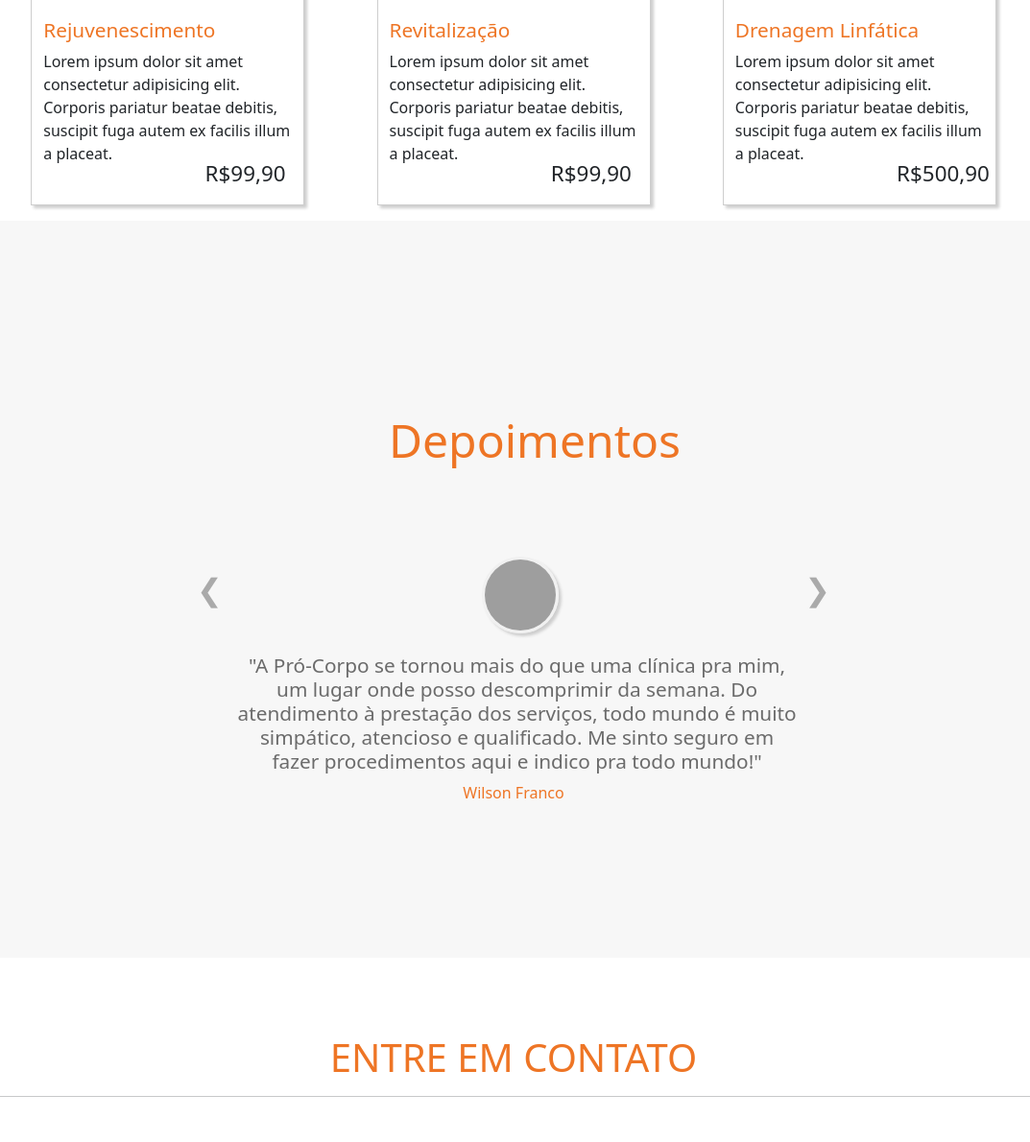
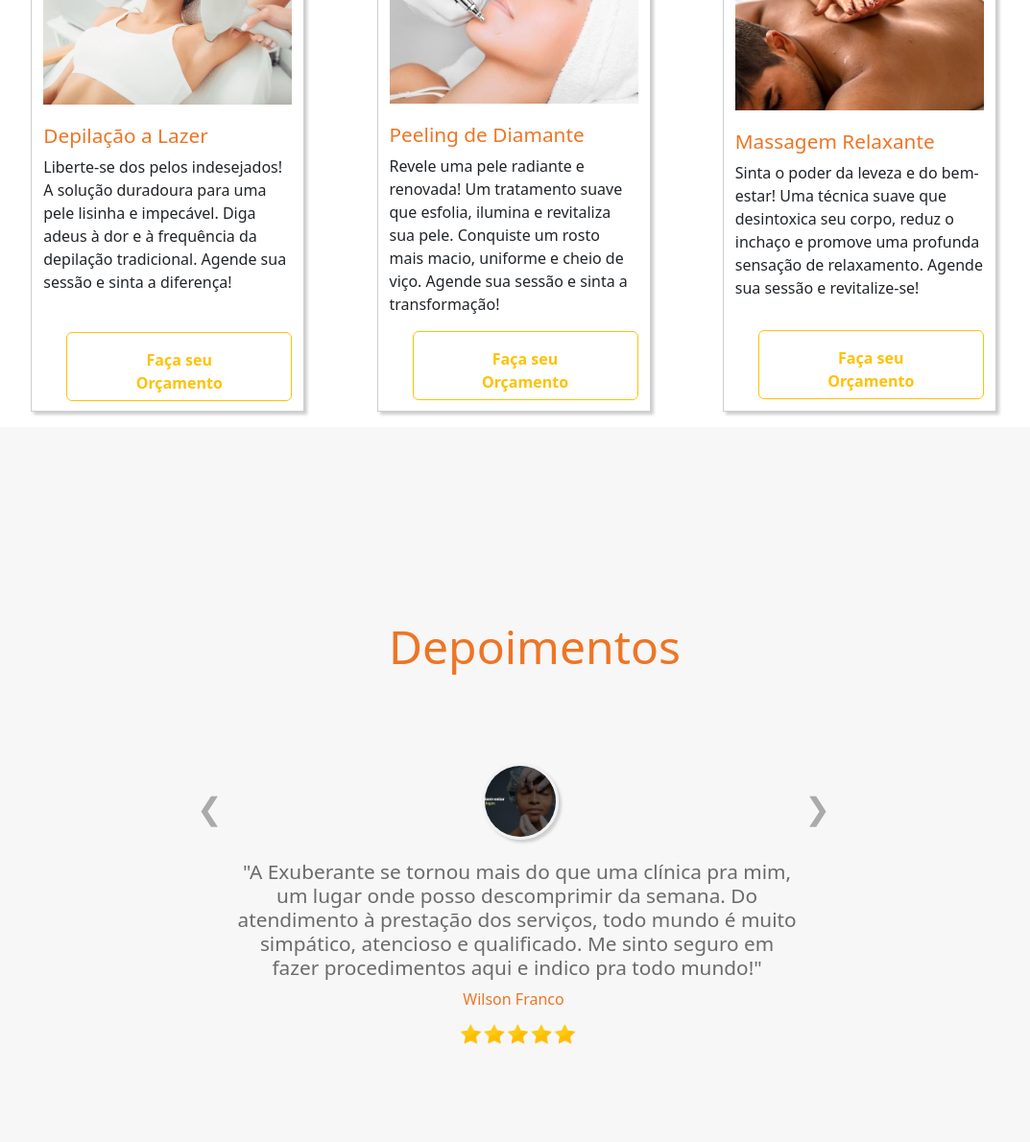
Before and after one commit to guilhermepereiraz/Estetica_Exuberante, a PHP site: page / in a window 1280 px wide. Shown: the part 2850-4040 px from the top of the page at 96% size, without its empty margins (105-1178 px from the left). Run offline with PHP 8.4, Linux system fonts and the light colour scheme; grey boxes are pictures that could not be loaded.

Commit message:
Troca de fotos

```diff
--- a/css/style.css
+++ b/css/style.css
@@ -398,6 +424,14 @@ textarea {
     box-shadow: 3px 3px 3px rgb(206, 206, 206);
     object-fit: cover;
 }
+
+#imgestrelas {
+    position: absolute;
+    height: 50px;
+    margin-top: 38em;
+    margin-left: -7em;
+}
+
 
 .titulo-tratamento {
     text-align: center;
--- a/index.htm
+++ b/index.htm
@@ -30,7 +30,7 @@
           </li>
           <li class="nav-item dropdown">
             <a class="nav-link dropdown-toggle" href="#" role="button" data-bs-toggle="dropdown" aria-expanded="false">
-              Produtos
+              Serviços
             </a>
             <ul class="dropdown-menu">
               <li><a class="dropdown-item" href="#">Tratamentos</a></li>
@@ -66,9 +66,13 @@
         <img src="imagens/Estetica-saude-e-beleza.png" class="d-block w-100" alt="...">
       </div>
       <div class="carousel-item">
-        <img src="imagens/Estética-Avançada.jpg" class="d-block w-100" alt="...">
+        <img src="imagens/Post-de-blog-estetica-facial.jpg" class="d-block w-100" alt="...">
+      </div>
+      <div class="carousel-item">
+        <img src="imagens/beleza-e-estetica.jpg" class="d-block w-100" alt="...">
       </div>
     </div>
+  </div>
     <button class="carousel-control-prev" type="button" data-bs-target="#carouselExampleAutoplaying"
       data-bs-slide="prev">
       <span class="carousel-control-prev-icon" aria-hidden="true"></span>
@@ -93,37 +97,37 @@
     <div class="carrossel">
       <div class="carrossel-itens">
         <div class="carrossel-item">
-          <img src="imagens/Estetica-saude-e-bem-estar.jpg" alt="Imagem 1">
+          <img src="imagens/tratamento_coporal.jpg" alt="Imagem 1">
           <h3>Corporais</h3>
           <div class="carrossel-descricao">
           </div>
         </div>
         <div class="carrossel-item">
-          <img src="imagens/Estetica-saude-e-bem-estar.jpg" alt="Imagem 2">
+          <img src="imagens/limpeza_pele.jpg" alt="Imagem 2">
           <h3>Faciais</h3>
           <div class="carrossel-descricao">
           </div>
         </div>
         <div class="carrossel-item">
-          <img src="imagens/Estetica-saude-e-bem-estar.jpg" alt="Imagem 3">
+          <img src="imagens/Capas-blog-Reabilitando-10-1080x675.jpg" alt="Imagem 3">
           <h3>Manuais</h3>
           <div class="carrossel-descricao">
           </div>
         </div>
         <div class="carrossel-item">
-          <img src="imagens/Estetica-saude-e-bem-estar.jpg" alt="Imagem 4">
+          <img src="imagens/celulites-1.jpg" alt="Imagem 4">
           <h3>Celulite</h3>
           <div class="carrossel-descricao">
           </div>
         </div>
         <div class="carrossel-item">
-          <img src="imagens/Estetica-saude-e-bem-estar.jpg" alt="Imagem 5">
+          <img src="imagens/rejuvenecismento.jpg" alt="Imagem 5">
           <h3>Rejuvenescimento</h3>
           <div class="carrossel-descricao">
           </div>
         </div>
         <div class="carrossel-item">
-          <img src="imagens/Estetica-saude-e-bem-estar.jpg" alt="Imagem 6">
+          <img src="imagens/depilacao.jpg" alt="Imagem 6">
           <h3>Depilação</h3>
           <div class="carrossel-descricao">
           </div>
@@ -160,28 +164,28 @@
   <!-- Tratamentos Recomendados -->
 
   <div class="container">
-    <h1 class="recomendadosh1">Produtos mais Procurados</h1>
+    <h1 class="recomendadosh1">Febre da Juventude</h1>
     <div class="row">
       <div class="col-md-3">
-        <div><img src="imagens/Estetica-saude-e-bem-estar.jpg" alt="" class="img1"></div>
-        <h1 class="titulotrat">Limpeza de pele</h1>
-        <p class="ptrat">Lorem ipsum dolor sit amet consectetur adipisicing elit. Corporis pariatur beatae debitis,
-          suscipit fuga autem ex facilis illum a placeat.</p>
-        <h2 class="h2trat">R$296,00</h2>
+        <div><img src="imagens/botox.jpg" alt="" class="img1"></div>
+        <h1 class="titulotrat">Botox</h1>
+        <p class="ptrat">Desvende uma aparência mais jovem e descansada! Suavize rugas, previna novas linhas e conquiste uma pele mais lisa e revitalizada em minutos. Agende sua consulta e diga adeus às marcas do tempo! </p>
+        <button type="button"
+        class="btn btn-outline-warning px-5 pt-3 ms-4 fw-bold">Faça seu Orçamento</button>
       </div>
       <div class="col-md-3 ms-2">
-        <p><img src="imagens/Estetica-saude-e-bem-estar.jpg" alt="" class="img1"></p>
-        <h1 class="titulotrat">Massagem Lifting Facial</h1>
-        <p class="ptrat">Lorem ipsum dolor sit amet consectetur adipisicing elit. Corporis pariatur beatae debitis,
-          suscipit fuga autem ex facilis illum a placeat.</p>
-        <h2 class="h2trat">R$185,90</h2>
+        <p><img src="imagens/preenchimento.jpg" alt="" class="img1"></p>
+        <h1 class="titulotrat">Preenchimento Labial</h1>
+        <p class="ptrat">Realce a beleza do seu sorriso! Conquiste lábios volumosos, definidos e irresistíveis com o preenchimento labial. Agende sua avaliação e descubra o poder de um sorriso confiante! </p>
+        <button type="button"
+        class="btn btn-outline-warning px-5 pt-3 ms-4 mt-4 fw-bold">Faça seu Orçamento</button>
       </div>
       <div class="col-md-3 ms-2">
-        <div><img src="imagens/Estetica-saude-e-bem-estar.jpg" alt="" class="img1"></div>
-        <h1 class="titulotrat">Dranagem Facial</h1>
-        <p class="ptrat">Lorem ipsum dolor sit amet consectetur adipisicing elit. Corporis pariatur beatae debitis,
-          suscipit fuga autem ex facilis illum a placeat.</p>
-        <h2 class="h2trat">R$380,90</h2>
+        <div><img src="imagens/secagem _de_vasos.jpg" alt="" class="img1"></div>
+        <h1 class="titulotrat">Secagem de Vasos</h1>
+        <p class="ptrat">Liberte suas pernas da aparência indesejada dos vasinhos!  Conquiste pernas mais lisas, uniformes e com uma aparência saudável com o tratamento de secagem de vasos. Agende sua avaliação e diga adeus aos vasinhos! </p>
+        <button type="button"
+        class="btn btn-outline-warning px-5 pt-3 ms-4 fw-bold">Faça seu Orçamento</button>
       </div>
     </div>
   </div>
@@ -190,25 +194,25 @@
     <h1 class="recomendadosh1">Tratamentos mais Procurados</h1>
     <div class="row">
       <div class="col-md-3">
-        <p><img src="imagens/Estetica-saude-e-bem-estar.jpg" alt="" class="img1"></p>
-        <h1 class="titulotrat">Rejuvenescimento</h1>
-        <p class="ptrat">Lorem ipsum dolor sit amet consectetur adipisicing elit. Corporis pariatur beatae debitis,
-          suscipit fuga autem ex facilis illum a placeat.</p>
-        <h2 class="h2trat">R$99,90</h2>
+        <p><img src="imagens/depilaçao_a_lazer.jpg" alt="" class="img1"></p>
+        <h1 class="titulotrat">Depilação a Lazer</h1>
+        <p class="ptrat">Liberte-se dos pelos indesejados! A solução duradoura para uma pele lisinha e impecável. Diga adeus à dor e à frequência da depilação tradicional. Agende sua sessão e sinta a diferença!</p>
+        <button type="button"
+        class="btn btn-outline-warning px-5 pt-3 ms-4 mt-4 fw-bold">Faça seu Orçamento</button>
       </div>
       <div class="col-md-3 ms-2">
-        <p><img src="imagens/Estetica-saude-e-bem-estar.jpg" alt="" class="img1"></p>
-        <h1 class="titulotrat">Revitalização</h1>
-        <p class="ptrat">Lorem ipsum dolor sit amet consectetur adipisicing elit. Corporis pariatur beatae debitis,
-          suscipit fuga autem ex facilis illum a placeat.</p>
-        <h2 class="h2trat">R$99,90</h2>
+        <p><img src="imagens/Peeling-de-Diamante.jpg" alt="" class="img1"></p>
+        <h1 class="titulotrat">Peeling de Diamante</h1>
+        <p class="ptrat"> Revele uma pele radiante e renovada! Um tratamento suave que esfolia, ilumina e revitaliza sua pele. Conquiste um rosto mais macio, uniforme e cheio de viço. Agende sua sessão e sinta a transformação! </p>
+        <button type="button"
+        class="btn btn-outline-warning px-5 pt-3 ms-4 fw-bold">Faça seu Orçamento</button>
       </div>
       <div class="col-md-3 ms-2">
-        <p><img src="imagens/Estetica-saude-e-bem-estar.jpg" alt="" class="img1"></p>
-        <h1 class="titulotrat">Drenagem Linfática</h1>
-        <p class="ptrat">Lorem ipsum dolor sit amet consectetur adipisicing elit. Corporis pariatur beatae debitis,
-          suscipit fuga autem ex facilis illum a placeat.</p>
-        <h2 class="h2trat">R$500,90</h2>
+        <p><img src="imagens/massagem-relaxante-1.jpg" alt="" class="img1"></p>
+        <h1 class="titulotrat">Massagem Relaxante</h1>
+        <p class="ptrat"> Sinta o poder da leveza e do bem-estar! Uma técnica suave que desintoxica seu corpo, reduz o inchaço e promove uma profunda sensação de relaxamento. Agende sua sessão e revitalize-se!</p>
+        <button type="button"
+        class="btn btn-outline-warning px-5 pt-3 ms-4 mt-3 fw-bold">Faça seu Orçamento</button>
       </div>
     </div>
   </div>
@@ -220,44 +224,50 @@
       <h1 class="h1dp">Depoimentos</h1>
         <div class="itens-tratamentos">
             <div class="item-tratamento">
-                <img src="imagens/Estetica-saude-e-bem-estar.jpg" alt="Tratamentos Corporais" id="imgdp">
-                <h3 class="titulo-tratamento">"A Pró-Corpo se tornou mais do que uma clínica pra mim,  um lugar onde posso descomprimir da semana. Do atendimento à prestação dos serviços, todo mundo é muito simpático, atencioso e qualificado. Me sinto seguro em fazer procedimentos aqui e indico pra todo mundo!"</h3>
+                <img src="imagens/Estetica-saude-e-beleza.png" alt="Tratamentos Corporais" id="imgdp">
+                <img src="imagens/5estrelas.png" alt="" id="imgestrelas">
+                <h3 class="titulo-tratamento">"A Exuberante se tornou mais do que uma clínica pra mim,  um lugar onde posso descomprimir da semana. Do atendimento à prestação dos serviços, todo mundo é muito simpático, atencioso e qualificado. Me sinto seguro em fazer procedimentos aqui e indico pra todo mundo!"</h3>
                 <p class="titulo-tratamentop">Wilson Franco</p>
                 <div class="descricao-tratamento">
                 </div>
             </div>
             <div class="item-tratamento">
-                <img src="imagens/Estetica-saude-e-bem-estar.jpg" alt="Tratamentos Faciais" id="imgdp">
-                <h3 class="titulo-tratamento">Lorem ipsum dolor sit amet, consectetur adipisicing elit. Quaerat, minus eaque animi aspernatur vero, vitae placeat distinctio quod quibusdam cum deserunt sint dolorum obcaecati veniam, ratione sequi est incidunt provident.</h3>
-                <p class="titulo-tratamentop">Wilson Franco</p>
+                <img src="imagens/Estetica-saude-e-beleza.png" alt="Tratamentos Faciais" id="imgdp">
+                <img src="imagens/5estrelas.png" alt="" id="imgestrelas">
+                <h3 class="titulo-tratamento">"Desde que comecei a depilação a laser na Clínica Exuberante com a Dr. Flavia, minha vida mudou! A pele ficou incrivelmente lisa e nunca mais tive pelos encravados. O tratamento é super eficaz e as sessões são rápidas e confortáveis. Recomendo de olhos fechados!" </h3>
+                <p class="titulo-tratamentop">Mariana Silva</p>
                 <div class="descricao-tratamento">
                 </div>
             </div>
             <div class="item-tratamento">
-                <img src="imagens/Estetica-saude-e-bem-estar.jpg" alt="Tratamentos Manuais" id="imgdp">
-                <h3 class="titulo-tratamento">Lorem ipsum dolor sit amet consectetur, adipisicing elit. Suscipit eligendi nesciunt aliquid delectus ipsum culpa, perferendis earum magnam possimus quas quod aperiam quis eveniet sit, nihil doloremque, incidunt velit molestiae!</h3>
-                <p class="titulo-tratamentop">Wilson Franco</p>
+                <img src="imagens/Estetica-saude-e-beleza.png" alt="Tratamentos Manuais" id="imgdp">
+                <img src="imagens/5estrelas.png" alt="" id="imgestrelas">
+                <h3 class="titulo-tratamento">"A recepção da Clínica Exuberante é sempre impecável! A Dr. Flavia é extremamente atenciosa e simpática, sempre pronta para ajudar com agendamentos e informações. O ambiente é acolhedor e me sinto muito bem recebido a cada visita. Parabéns a toda a equipe!" </h3>
+                <p class="titulo-tratamentop">Fernanda Rodrigues Lima</p>
                 <div class="descricao-tratamento">
                 </div>
             </div>
             <div class="item-tratamento">
-                <img src="imagens/Estetica-saude-e-bem-estar.jpg" alt="Tratamentos Celulite" id="imgdp">
-                <h3 class="titulo-tratamento">Lorem ipsum dolor sit amet consectetur adipisicing elit. Quisquam enim nemo corrupti voluptatibus natus, dolorum quam suscipit dolorem necessitatibus molestias quasi nobis praesentium nostrum, dolor laborum possimus, officiis quos consequuntur.</h3>
-                <p class="titulo-tratamentop">Wilson Franco</p>
+                <img src="imagens/Estetica-saude-e-beleza.png"alt="Tratamentos Celulite" id="imgdp">
+                <img src="imagens/5estrelas.png" alt="" id="imgestrelas">
+                <h3 class="titulo-tratamento">O profissionalismo da equipe da Clínica Exuberante é o que mais me impressiona. A Dr. Flavia é um especialista em peeling de diamantes e explicou todo o procedimento com detalhes, me deixando super segura e confiante. Os resultados foram fantásticos! Confio plenamente no trabalho deles.</h3>
+                <p class="titulo-tratamentop">Isabela Costa Nunes</p>
                 <div class="descricao-tratamento">
                 </div>
             </div>
             <div class="item-tratamento">
-                <img src="imagens/Estetica-saude-e-bem-estar.jpg" alt="Tratamentos Rejuvenescimento" id="imgdp">
-                <h3 class="titulo-tratamento">Lorem ipsum dolor sit amet consectetur adipisicing elit. Quisquam enim nemo corrupti voluptatibus natus, dolorum quam suscipit dolorem necessitatibus molestias quasi nobis praesentium nostrum, dolor laborum possimus, officiis quos consequuntur.</h3>
-                <p class="titulo-tratamentop">Wilson Franco</p>
+                <img src="imagens/Estetica-saude-e-beleza.png" alt="Tratamentos Rejuvenescimento" id="imgdp">
+                <img src="imagens/5estrelas.png" alt="" id="imgestrelas">
+                <h3 class="titulo-tratamento">"Minha experiência na Clínica Exuberante sempre foi maravilhosa! Desde a massagem relaxante até os tratamentos faciais, tudo é feito com muito cuidado e dedicação. É um lugar onde me sinto cuidada e renovada. Super recomendo para quem busca qualidade e bem-estar!"</h3>
+                <p class="titulo-tratamentop">Patrícia Oliveira Santos</p>
                 <div class="descricao-tratamento">
                 </div>
             </div>
             <div class="item-tratamento">
-                <img src="imagens/Estetica-saude-e-bem-estar.jpg" alt="Tratamentos Depilação" id="imgdp">
-                <h3 class="titulo-tratamento">Lorem ipsum dolor sit amet consectetur adipisicing elit. Quisquam enim nemo corrupti voluptatibus natus, dolorum quam suscipit dolorem necessitatibus molestias quasi nobis praesentium nostrum, dolor laborum possimus, officiis quos consequuntur.</h3>
-                <p class="titulo-tratamentop">Wilson Franco</p>
+                <img src="imagens/Estetica-saude-e-beleza.png" alt="Tratamentos Depilação" id="imgdp">
+                <img src="imagens/5estrelas.png" alt="" id="imgestrelas">
+                <h3 class="titulo-tratamento">"Fiz diversas sessões de massagem linfática na Clínica Exuberante e senti uma diferença enorme no meu corpo! Além de reduzir o inchaço, me senti muito mais leve e relaxada. O Lucas é um profissional excelente, muito atencioso e com um conhecimento profundo da técnica. Recomendo muito!"</h3>
+                <p class="titulo-tratamentop">Letícia Souza Vargas</p>
                 <div class="descricao-tratamento">
                 </div>
             </div>
```
Also changed, not shown: other parts of css/style.css (+28 -3 lines), imagens/5estrelas.png (added), imagens/Capas-blog-Reabilitando-10-1080x675.jpg (added), imagens/Estetica-saude-e-bem-estar - Copia.png (added), imagens/Estética-reduzida.jpg (added), imagens/Peeling-de-Diamante.jpg (added), imagens/Post-de-blog-estetica-facial.jpg (added), imagens/beleza-e-estetica.jpg (added), imagens/botox.jpg (added), imagens/celulites-1.jpg (added), imagens/depilacao.jpg (added), imagens/depilaçao_a_lazer.jpg (added), imagens/limpeza_pele.jpg (added), imagens/massagem-relaxante-1.jpg (added), 5 more files.
